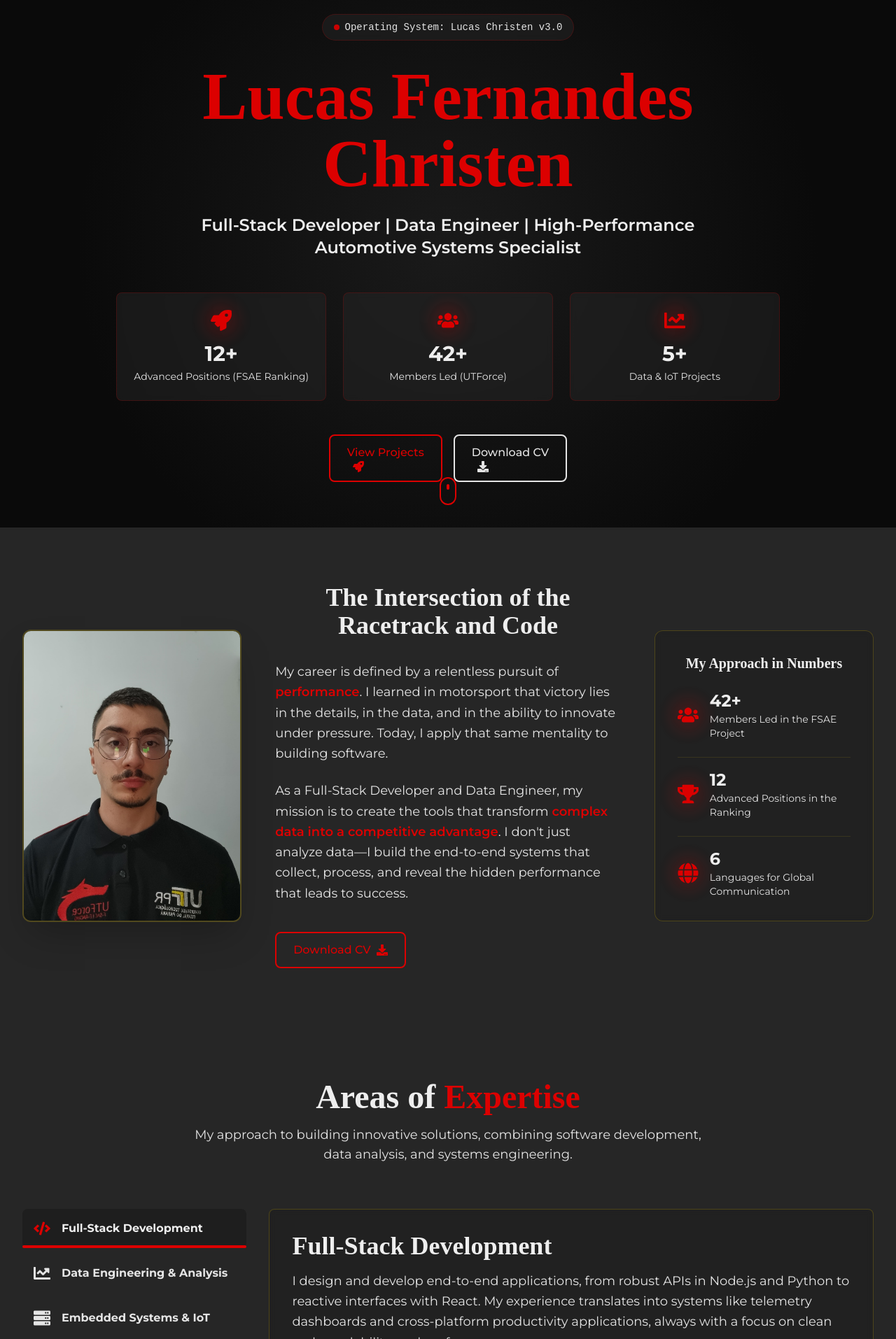
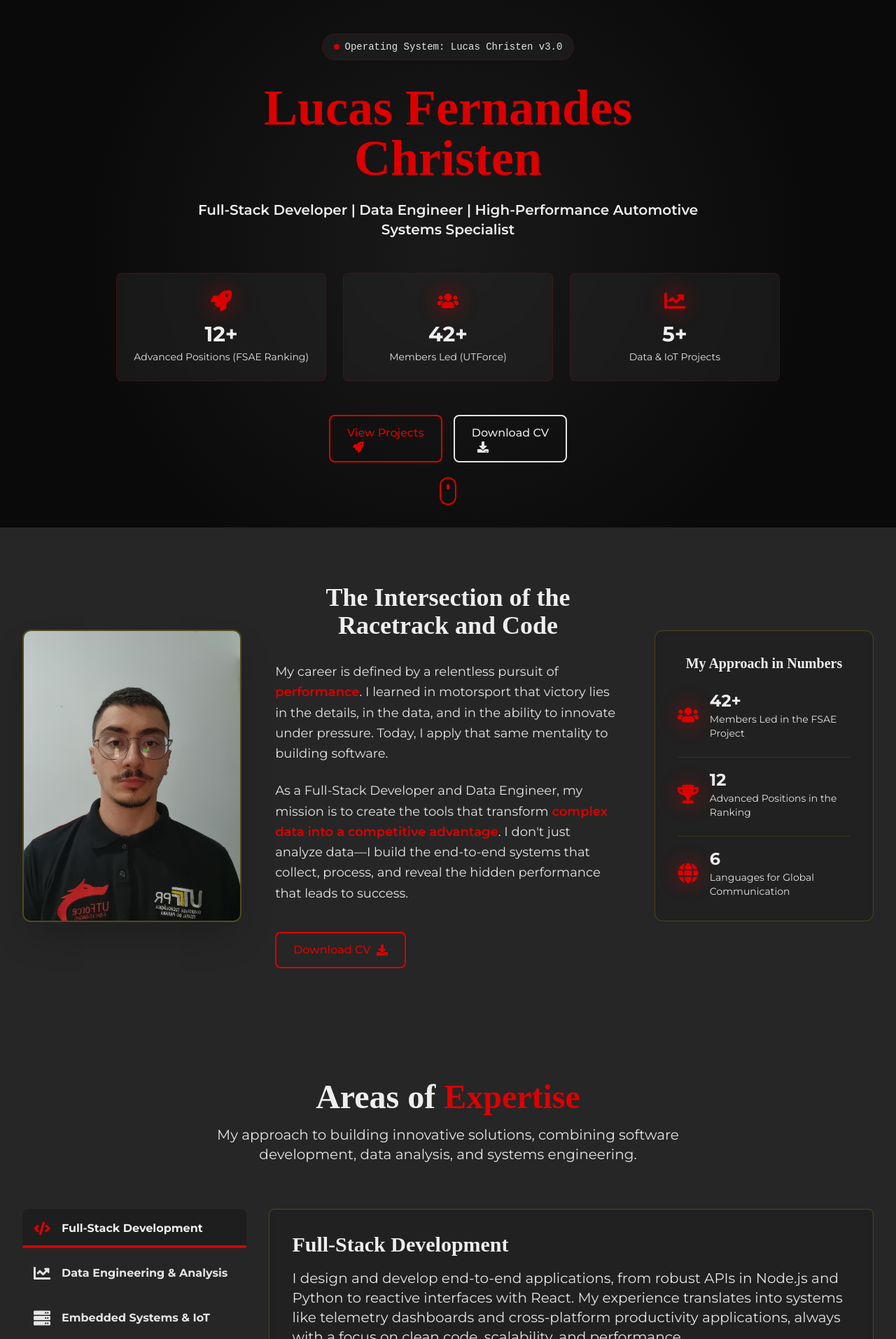
Before and after one commit to Lucas-Christen/meu-portfolio, a React (Vite) app: page / in a window 1280 px wide. Shown: the part 46-1960 px from the top of the page at 70% size. Built offline with nearby package versions, Linux system fonts and the light colour scheme; a web font is replaced by a local one.

Commit message:
Mobile 100% funcional

```diff
--- a/src/components/sections/HeroSection.tsx
+++ b/src/components/sections/HeroSection.tsx
@@ -23,18 +23,12 @@ const HeroSection: React.FC<{ setActiveSection: (id: string) => void }> = ({ set
 
   return (
     <section id="home" ref={ref} className="min-h-screen flex items-center justify-center relative overflow-hidden bg-background-primary">
-      {/* --- Efeitos de fundo --- */}
       <motion.div
         className="absolute inset-0 z-0"
-        style={{
-          background: 'radial-gradient(circle at 50% 50%, #1A1A1A 0%, #0A0A0A 70%)'
-        }}
+        style={{ background: 'radial-gradient(circle at 50% 50%, #1A1A1A 0%, #0A0A0A 70%)' }}
       />
-      {/* --- Conteúdo Principal --- */}
       <div className="container-custom px-4 relative z-10">
         <div className="text-center">
-
-          {/* --- Status Bar --- */}
           <motion.div
             initial={{ opacity: 0, y: -20 }}
             animate={{ opacity: 1, y: 0 }}
@@ -45,45 +39,34 @@ const HeroSection: React.FC<{ setActiveSection: (id: string) => void }> = ({ set
             <span className="text-text-secondary text-sm font-mono">{t('hero.statusBar')}</span>
           </motion.div>
 
-          {/* --- Título Principal --- */}
+          {/* Título com tamanhos de fonte responsivos específicos */}
           <motion.h1
             initial={{ opacity: 0, y: 20 }}
             animate={{ opacity: 1, y: 0 }}
             transition={{ duration: 0.7, delay: 0.2 }}
-            // ATUALIZADO AQUI: Usando a classe de componente
-            className="titulo-secao mb-6 text-5xl md:text-8xl"
+            className="titulo-secao mb-6 text-4xl sm:text-6xl md:text-7xl"
           >
             <span className="text-accent">{t('hero.title1')}</span>
             <br />
             <span className="text-accent">{t('hero.title2')}</span>
           </motion.h1>
 
-          {/* --- Subtítulo --- */}
+          {/* Subtítulo usando a classe de componente responsiva */}
           <motion.p
             initial={{ opacity: 0, y: 20 }}
             animate={{ opacity: 1, y: 0 }}
             transition={{ duration: 0.7, delay: 0.4 }}
-            // ATUALIZADO AQUI: Usando a classe de componente
-            className="subtitulo-secao mb-12 text-5xl md:text-2xl"
+            className="subtitulo-secao mb-12"
           >
-            {/* O <span> interno é para manter o negrito específico, o que é ótimo */}
             <span className="font-semibold text-text-primary">{t('hero.subtitle')}</span>
           </motion.p>
 
-          {/* --- Cards de Estatísticas --- */}
           <div className="grid grid-cols-1 md:grid-cols-3 gap-6 mb-12">
             {stats.map((stat, index) => (
-              <StatCard
-                key={index}
-                index={index}
-                icon={stat.icon}
-                value={stat.value}
-                label={stat.label}
-              />
+              <StatCard key={index} index={index} icon={stat.icon} value={stat.value} label={stat.label} />
             ))}
           </div>
 
-          {/* --- Botões de Ação --- */}
           <motion.div
             initial={{ opacity: 0, y: 20 }}
             animate={{ opacity: 1, y: 0 }}
@@ -102,7 +85,6 @@ const HeroSection: React.FC<{ setActiveSection: (id: string) => void }> = ({ set
         </div>
       </div>
 
-      {/* --- Indicador de Scroll --- */}
       <motion.div
         initial={{ opacity: 0 }}
         animate={{ opacity: 1 }}
--- a/src/components/sections/SkillsSection.tsx
+++ b/src/components/sections/SkillsSection.tsx
@@ -6,7 +6,6 @@ import { getExpertiseData, ExpertiseItem } from '../../data/expertise';
 import { useTranslation, Trans } from 'react-i18next';
 
 const SkillsSection: React.FC<{ setActiveSection: (id: string) => void }> = ({ setActiveSection }) => {
-  // 1. Pegamos a instância 'i18n' para monitorar a linguagem
   const { t, i18n } = useTranslation();
   const expertiseData = getExpertiseData(t);
 
@@ -20,18 +19,12 @@ const SkillsSection: React.FC<{ setActiveSection: (id: string) => void }> = ({ s
     }
   }, [isInView, setActiveSection]);
 
-  // ==================================================================
-  // 2. A CORREÇÃO ESTÁ AQUI: Este useEffect sincroniza o estado
-  // ==================================================================
   useEffect(() => {
-    // Encontra a aba correspondente na lista de dados recém-traduzida
     const updatedTab = expertiseData.find(tab => tab.id === selectedTab.id);
     if (updatedTab) {
-      // Atualiza o estado com a versão traduzida da aba que já estava selecionada
       setSelectedTab(updatedTab);
     }
-  }, [i18n.language]); // A mágica: Este código só roda quando o idioma muda
-  // ==================================================================
+  }, [i18n.language]);
 
   const contentRef = useRef<HTMLDivElement>(null);
   const handleMouseMove = (e: React.MouseEvent<HTMLDivElement>) => {
@@ -52,25 +45,24 @@ const SkillsSection: React.FC<{ setActiveSection: (id: string) => void }> = ({ s
           transition={{ duration: 0.7 }}
           className="text-center mb-16"
         >
-          <h2 className="text-4xl md:text-5xl font-bold text-text-primary mb-4">
+          <h2 className="titulo-secao mb-4">
             <Trans
               i18nKey="expertise.title"
-              components={{
-                accent: <span className="text-accent" />,
-              }}
+              components={{ accent: <span className="text-accent" /> }}
             />
           </h2>
-          <p className="text-text-secondary text-lg max-w-3xl mx-auto">
+          <p className="subtitulo-secao">
             {t('expertise.subtitle')}
           </p>
         </motion.div>
 
         <div className="flex flex-col lg:flex-row gap-8 min-h-[450px]">
-          <div className="flex lg:flex-col gap-2">
+          {/* CORREÇÃO: Adicionado flex-wrap para que os botões quebrem a linha em telas pequenas */}
+          <div className="flex flex-row lg:flex-col gap-2 flex-wrap justify-center lg:justify-start">
             {expertiseData.map((item: ExpertiseItem) => (
               <button
                 key={item.id}
-                className={`relative w-full text-left p-4 rounded-lg transition-colors duration-300 ${
+                className={`relative text-left p-4 rounded-lg transition-colors duration-300 ${
                   selectedTab.id === item.id ? 'bg-background-primary/80' : 'hover:bg-background-primary/50'
                 }`}
                 onClick={() => setSelectedTab(item)}
@@ -98,9 +90,7 @@ const SkillsSection: React.FC<{ setActiveSection: (id: string) => void }> = ({ s
           >
             <div
               className="pointer-events-none absolute -inset-px rounded-lg opacity-0 group-hover:opacity-100 transition-opacity duration-300"
-              style={{
-                background: 'radial-gradient(500px circle at var(--mouse-x) var(--mouse-y), rgba(220, 0, 0, 0.1), transparent 40%)',
-              }}
+              style={{ background: 'radial-gradient(500px circle at var(--mouse-x) var(--mouse-y), rgba(220, 0, 0, 0.1), transparent 40%)' }}
             />
             <AnimatePresence mode="wait">
               <motion.div
@@ -114,8 +104,8 @@ const SkillsSection: React.FC<{ setActiveSection: (id: string) => void }> = ({ s
                 {selectedTab && (
                   <>
                     <div>
-                      <h3 className="text-4xl font-bold text-text-primary mb-4">{selectedTab.title}</h3>
-                      <p className="text-text-secondary text-lg leading-relaxed mb-8">{selectedTab.description}</p>
+                      <h3 className="text-3xl font-bold text-text-primary mb-4">{selectedTab.title}</h3>
+                      <p className="texto-corpo mb-8">{selectedTab.description}</p>
                     </div>
                     <div>
                       <h4 className="text-md font-semibold text-text-secondary mb-4">{t('expertise.techLabel')}</h4>
--- a/src/index.css
+++ b/src/index.css
@@ -1,51 +1,47 @@
 /* src/index.css */
 
-/* 1. Importa as fontes do Google Fonts */
 @import url('https://fonts.googleapis.com/css2?family=DM+Serif+Text:ital@0;1&family=Montserrat:ital,wght@0,100..900;1,100..900&display=swap');
 
-/* 2. Inclui as bases do Tailwind CSS */
 @tailwind base;
 @tailwind components;
 @tailwind utilities;
 
-/* 3. Camada Base: Define os estilos padrão para todo o site */
 @layer base {
   html {
     scroll-behavior: smooth;
   }
 
   body {
-    /* Define a fonte 'body' (Montserrat) e as cores padrão */
     @apply bg-background-primary text-text-primary font-body;
     margin: 0;
     min-height: 100vh;
   }
 
   h1, h2, h3, h4, h5, h6 {
-    /* Define a fonte 'title' (DM Serif Text) para todos os títulos */
     @apply font-title;
   }
 }
 
-/* 4. Camada de Componentes: Sua "aba dedicada" para estilos reutilizáveis */
 @layer components {
   /* ============================================= */
-  /* Componentes de Tipografia                     */
+  /* Componentes de Tipografia (AGORA RESPONSIVOS) */
   /* ============================================= */
   .titulo-secao {
-    @apply font-title text-4xl font-bold text-text-primary md:text-5xl;
+    /* Começa menor (text-3xl) e cresce com a tela (sm, md) */
+    @apply font-title text-3xl font-bold text-text-primary sm:text-4xl md:text-5xl;
   }
 
   .subtitulo-secao {
-    @apply font-body text-lg text-text-secondary max-w-3xl mx-auto;
+    /* Começa com o tamanho base e cresce em telas pequenas (sm) */
+    @apply font-body text-base text-text-secondary max-w-3xl mx-auto sm:text-lg;
   }
 
   .texto-corpo {
-    @apply font-body text-lg leading-relaxed text-text-secondary;
+    @apply font-body text-base leading-relaxed text-text-secondary sm:text-lg;
   }
 
   /* ============================================= */
-  /* Componentes de Botão                          */
+  /* Componentes de Botão (Sem alterações)       */
   /* ============================================= */
   .btn-primary {
     @apply px-6 py-3 border-2 border-accent text-accent font-medium rounded-lg
@@ -60,14 +56,14 @@
   }
 
   /* ============================================= */
-  /* Componentes de Layout e Efeitos               */
+  /* Componentes de Layout (CORREÇÃO CRÍTICA)      */
   /* ============================================= */
   .section-padding {
     @apply py-20 px-4;
   }
 
   .container-custom {
-    /* CORREÇÃO CRÍTICA PARA MOBILE: Adiciona espaçamento lateral */
+    /* Adiciona padding lateral responsivo para evitar que o conteúdo cole nas bordas */
     @apply max-w-7xl mx-auto px-4 sm:px-6 lg:px-8;
   }
 
@@ -79,3 +75,46 @@
     @apply transition-all duration-300 hover:scale-105 hover:shadow-2xl hover:shadow-accent/20;
   }
 }
+@layer utilities {
+  /* ============================================= */
+  /* Variáveis de Cores (AGORA RESPONSIVAS)       */
+  /* ============================================= */
+  :root {
+    --background-primary: #f8f9fa;
+    --text-primary: #212529;
+    --text-secondary: #6c757d;
+    --accent: #007bff;
+    --primary: #6610f2;
+  }
+
+  /* ============================================= */
+  /* Responsividade para Tipografia               */
+  /* ============================================= */
+  @media (min-width: 640px) {
+    .titulo-secao {
+      @apply text-4xl;
+    }
+
+    .subtitulo-secao {
+      @apply text-lg;
+    }
+
+    .texto-corpo {
+      @apply text-lg;
+    }
+  }
+
+  @media (min-width: 768px) {
+    .titulo-secao {
+      @apply text-5xl;
+    }
+
+    .subtitulo-secao {
+      @apply text-xl;
+    }
+
+    .texto-corpo {
+      @apply text-xl;
+    }
+  }
+}
```
